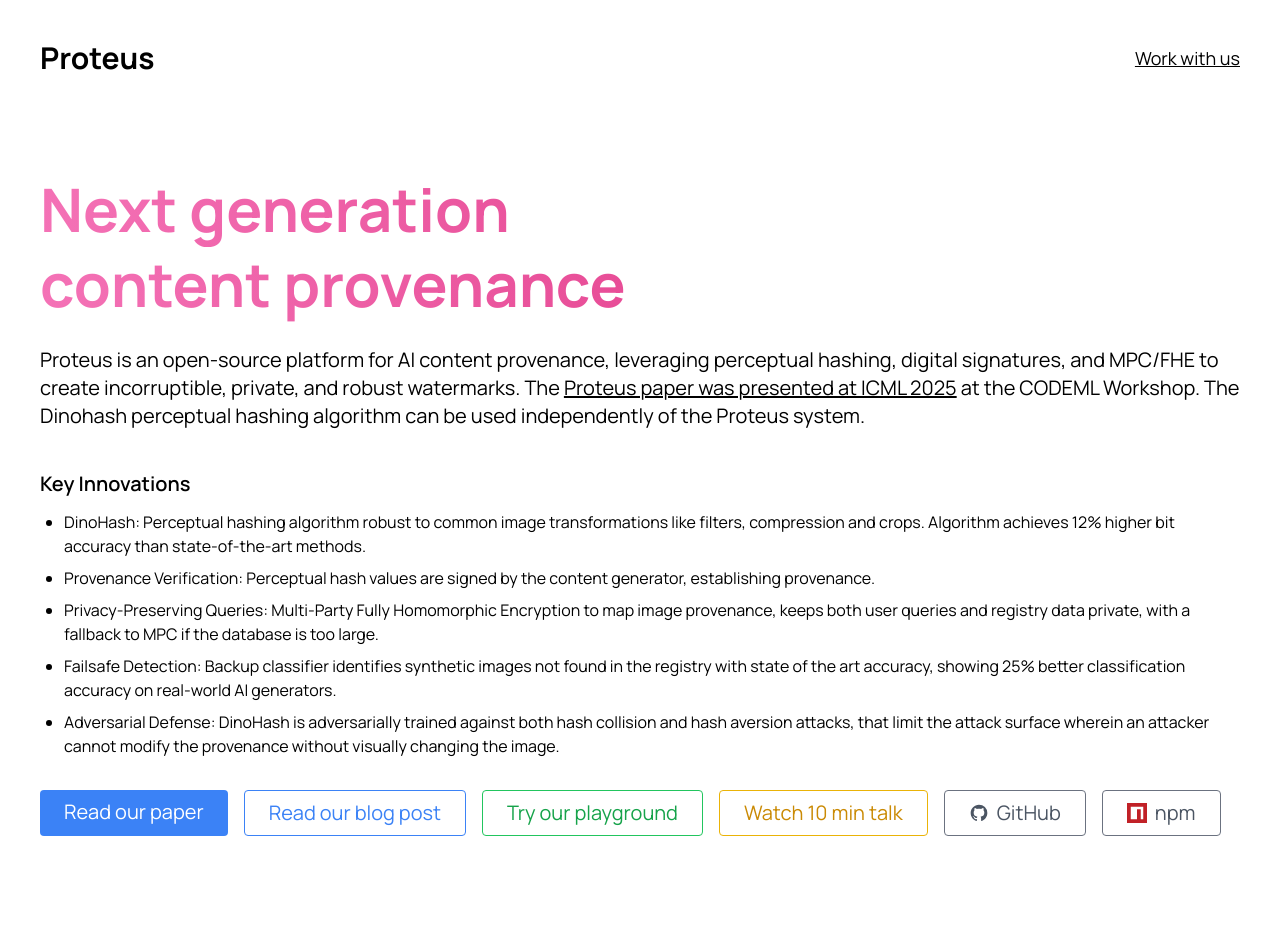
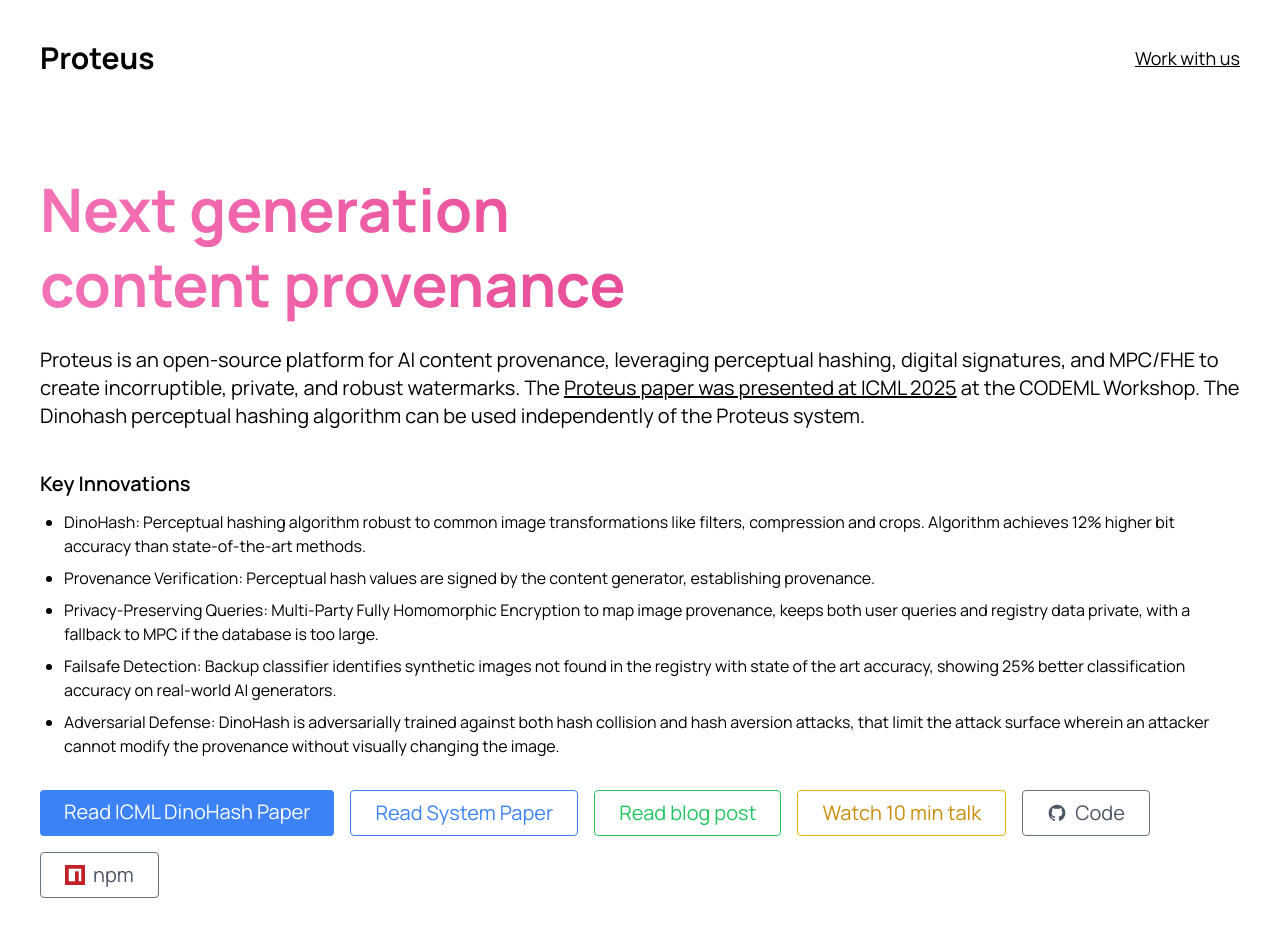
Before and after one commit to proteus-photos/proteus.photos, a Next.js app in the folder fe/: page / in a window 1280 px wide. Shown: the top 928 px of the page. Built offline with nearby package versions, Linux system fonts and the light colour scheme; no server answers.

Commit message:
highlight icml paper

```diff
--- a/fe/app/page.tsx
+++ b/fe/app/page.tsx
@@ -46,16 +46,16 @@
           </div>
 
           <div className="flex flex-wrap">
-            <a target="_blank" rel="noopener noreferrer" href="https://arxiv.org/abs/2503.11195" className="mb-4 text-xl bg-blue-500 text-white py-2 px-6 rounded hover:bg-blue-800 w-full sm:w-auto mr-4">Read our paper</a>
-            <a target="_blank" rel="noopener noreferrer" href="https://proteusphotos.notion.site/Proteus-V2-Transformation-Resistant-AI-Image-Watermarking-2fae4336b9534e6ab4410003461a2811" className="mb-4 text-xl bg-white-500 text-blue-500 border border-blue-500 py-2 px-6 rounded hover:bg-blue-800 w-full sm:w-auto mr-4">Read our blog post</a>
-            <Link href="#perceptual-hashes-section" className="mb-4 text-xl border border-green-500 text-green-600 py-2 px-6 rounded hover:bg-green-100 w-full sm:w-auto mr-4">Try our playground</Link>
+            <a target="_blank" rel="noopener noreferrer" href="https://openreview.net/pdf?id=HrGa8Mq2NE" className="mb-4 text-xl py-2 px-6 bg-blue-500 text-white rounded hover:bg-blue-800 w-full sm:w-auto mr-4">Read ICML DinoHash Paper</a>
+            <a target="_blank" rel="noopener noreferrer" href="https://arxiv.org/abs/2503.11195" className="mb-4 text-xl border border-blue-500 text-blue-500 py-2 px-6 rounded hover:bg-blue-800 w-full sm:w-auto mr-4">Read System Paper</a>
+            <a target="_blank" rel="noopener noreferrer" href="https://proteusphotos.notion.site/Proteus-V2-Transformation-Resistant-AI-Image-Watermarking-2fae4336b9534e6ab4410003461a2811" className="mb-4 text-xl bg-white-500 text-green-500 border border-green-500 py-2 px-6 rounded hover:bg-green-800 w-full sm:w-auto mr-4">Read blog post</a>
             <a target="_blank" rel="noopener noreferrer" href="https://youtu.be/b45hakfN1cM?t=9234" className="mb-4 text-xl border border-yellow-500 text-yellow-600 py-2 px-6 rounded hover:bg-yellow-100 w-full sm:w-auto mr-4">Watch 10 min talk</a>
             <a target="_blank" rel="noopener noreferrer" href="https://github.com/proteus-photos" className="mb-4 text-xl border border-gray-500 text-gray-600 py-2 px-6 rounded hover:bg-gray-100 w-full sm:w-auto mr-4">
               <span className="flex items-center">
                 <svg className="w-5 h-5 mr-2" fill="currentColor" viewBox="0 0 24 24" xmlns="http://www.w3.org/2000/svg">
                   <path fillRule="evenodd" clipRule="evenodd" d="M12 2C6.477 2 2 6.477 2 12c0 4.42 2.87 8.17 6.84 9.5.5.08.66-.23.66-.5v-1.69c-2.77.6-3.36-1.34-3.36-1.34-.46-1.16-1.11-1.47-1.11-1.47-.91-.62.07-.6.07-.6 1 .07 1.53 1.03 1.53 1.03.87 1.52 2.34 1.07 2.91.83.09-.65.35-1.09.63-1.34-2.22-.25-4.55-1.11-4.55-4.92 0-1.11.38-2 1.03-2.71-.1-.25-.45-1.29.1-2.64 0 0 .84-.27 2.75 1.02.79-.22 1.65-.33 2.5-.33.85 0 1.71.11 2.5.33 1.91-1.29 2.75-1.02 2.75-1.02.55 1.35.2 2.39.1 2.64.65.71 1.03 1.6 1.03 2.71 0 3.82-2.34 4.66-4.57 4.91.36.31.69.92.69 1.85V21c0 .27.16.59.67.5C19.14 20.16 22 16.42 22 12A10 10 0 0012 2z"/>
                 </svg>
-                GitHub
+                Code
               </span>
             </a>
             <a target="_blank" rel="noopener noreferrer" href="https://www.npmjs.com/package/@proteus-labs/dinohash" className="mb-4 text-xl border border-gray-500 text-gray-600 py-2 px-6 rounded hover:bg-gray-100 w-full sm:w-auto mr-4">
```
